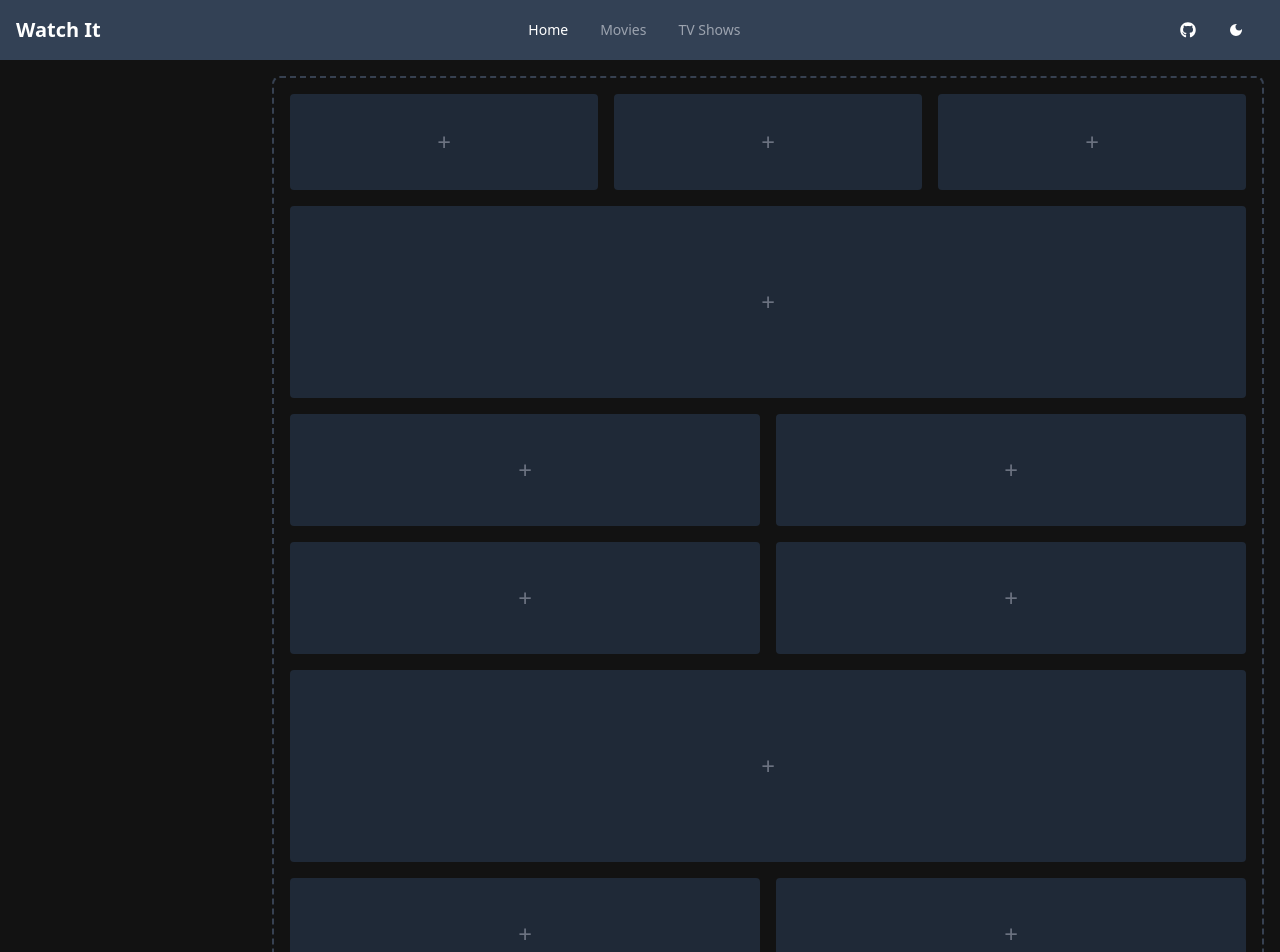
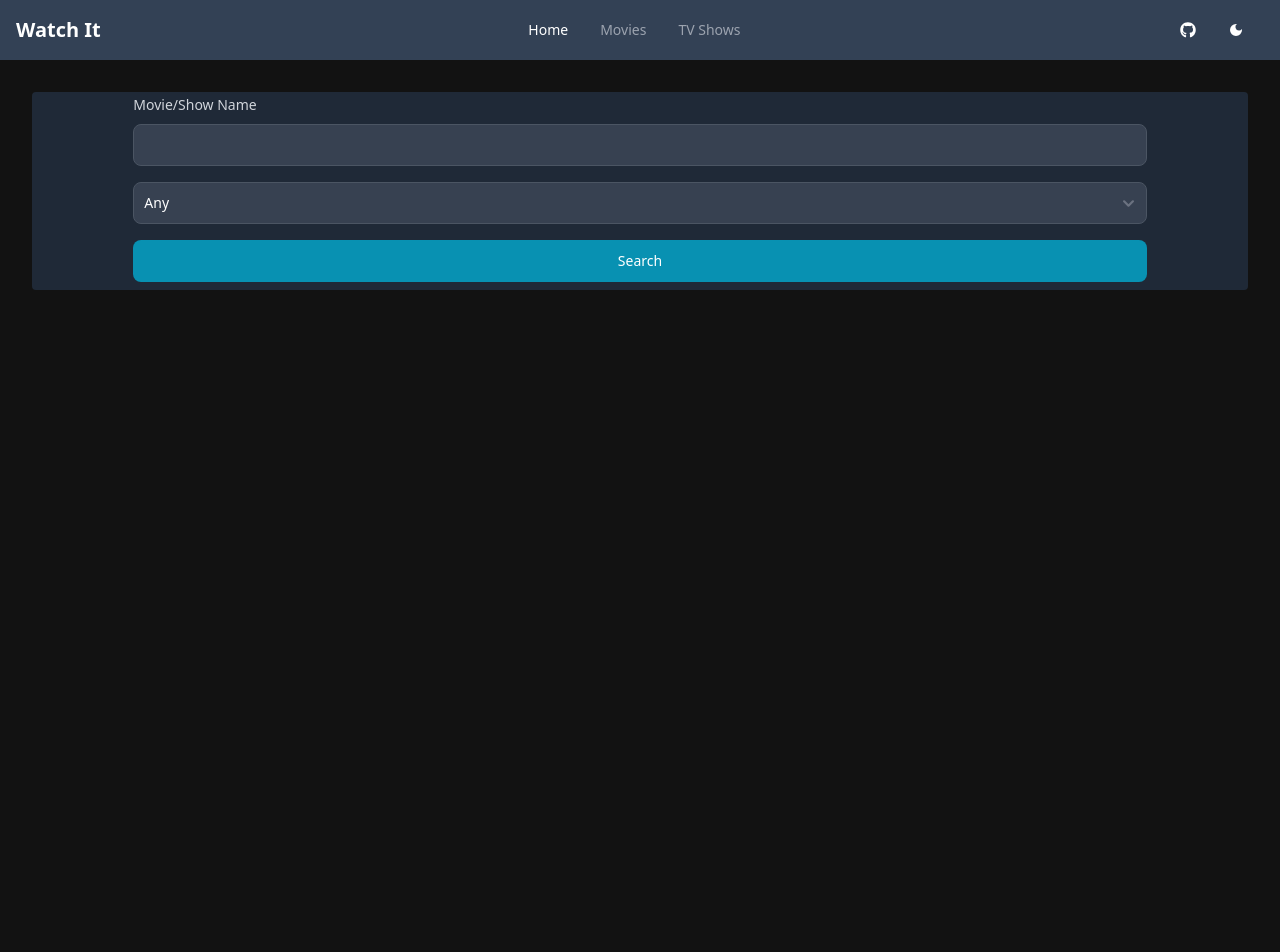
Before and after one commit to daniel-sockness/watch-it, a Next.js app: page / in a window 1280 px wide. Shown: the top 952 px of the page. After the commit the page ends 800 px from the top, so only its background shows below. Built offline with nearby package versions, Linux system fonts and the light colour scheme.

Commit message:
Updated search page to display cards on search

```diff
--- a/pages/index.tsx
+++ b/pages/index.tsx
@@ -6,7 +6,7 @@ import axios from "axios";
 import React from "react";
 import Card from "@/components/card";
 export default function Home() {
-	const [data, setData] = useState();
+	const [data, setData] = useState([]);
 	const totalPages = data?.total_pages;
 	const [title, setTitle] = useState("");
 	const [page, setPage] = useState(1);
@@ -58,53 +58,59 @@ export default function Home() {
 		return buttons;
 	};
 	return (
-		<div class="p-4 sm:ml-64">
-			<div class="p-4 border-2 border-gray-200 border-dashed rounded-lg dark:border-gray-700">
-				<div class="grid grid-cols-3 gap-4 mb-4">
-					<div class="flex items-center justify-center h-24 rounded bg-gray-50 dark:bg-gray-800">
-						<p class="text-2xl text-gray-400 dark:text-gray-500">+</p>
-					</div>
-					<div class="flex items-center justify-center h-24 rounded bg-gray-50 dark:bg-gray-800">
-						<p class="text-2xl text-gray-400 dark:text-gray-500">+</p>
-					</div>
-					<div class="flex items-center justify-center h-24 rounded bg-gray-50 dark:bg-gray-800">
-						<p class="text-2xl text-gray-400 dark:text-gray-500">+</p>
+		<div className="p-4">
+			<div className="p-4 rounded-lg dark:border-gray-700">
+				<div className="flex items-center justify-center mb-4 rounded bg-gray-50 dark:bg-gray-800">
+					<div className="flex flex-col gap-4 w-5/6 mb-2">
+						<div>
+							<div className="mb-2 block">
+								<Label htmlFor="name" value="Movie/Show Name" />
+							</div>
+							<TextInput
+								id="name"
+								required
+								type="text"
+								value={title}
+								onChange={(e) => setTitle(e.currentTarget.value)}
+							/>
+						</div>
+						<Select
+							id="type"
+							name="type"
+							required
+							onChange={(e) => setType(e.currentTarget.value)}
+						>
+							<option value="any">Any</option>
+							<option value="movie">Movie</option>
+							<option value="series">Show</option>
+						</Select>
+						<Button type="submit" onClick={handleSubmit}>
+							Search
+						</Button>
 					</div>
 				</div>
-				<div class="flex items-center justify-center h-48 mb-4 rounded bg-gray-50 dark:bg-gray-800">
-					<p class="text-2xl text-gray-400 dark:text-gray-500">+</p>
+				<div className="grid grid-cols-4 gap-4 mb-4">
+					{data && data.results ? (
+						<>
+							<React.Fragment>
+								{data.results.map((result, i) => (
+									<React.Fragment key={i}>
+										<Card
+											poster_path={result.poster_path}
+											id={result.id}
+											name={result.title}
+										/>
+									</React.Fragment>
+								))}
+							</React.Fragment>
+						</>
+					) : null}
 				</div>
-				<div class="grid grid-cols-2 gap-4 mb-4">
-					<div class="flex items-center justify-center rounded bg-gray-50 h-28 dark:bg-gray-800">
-						<p class="text-2xl text-gray-400 dark:text-gray-500">+</p>
+				{data ? (
+					<div className="flex justify-center w-full">
+						{renderPageButtons()}
 					</div>
-					<div class="flex items-center justify-center rounded bg-gray-50 h-28 dark:bg-gray-800">
-						<p class="text-2xl text-gray-400 dark:text-gray-500">+</p>
-					</div>
-					<div class="flex items-center justify-center rounded bg-gray-50 h-28 dark:bg-gray-800">
-						<p class="text-2xl text-gray-400 dark:text-gray-500">+</p>
-					</div>
-					<div class="flex items-center justify-center rounded bg-gray-50 h-28 dark:bg-gray-800">
-						<p class="text-2xl text-gray-400 dark:text-gray-500">+</p>
-					</div>
-				</div>
-				<div class="flex items-center justify-center h-48 mb-4 rounded bg-gray-50 dark:bg-gray-800">
-					<p class="text-2xl text-gray-400 dark:text-gray-500">+</p>
-				</div>
-				<div class="grid grid-cols-2 gap-4">
-					<div class="flex items-center justify-center rounded bg-gray-50 h-28 dark:bg-gray-800">
-						<p class="text-2xl text-gray-400 dark:text-gray-500">+</p>
-					</div>
-					<div class="flex items-center justify-center rounded bg-gray-50 h-28 dark:bg-gray-800">
-						<p class="text-2xl text-gray-400 dark:text-gray-500">+</p>
-					</div>
-					<div class="flex items-center justify-center rounded bg-gray-50 h-28 dark:bg-gray-800">
-						<p class="text-2xl text-gray-400 dark:text-gray-500">+</p>
-					</div>
-					<div class="flex items-center justify-center rounded bg-gray-50 h-28 dark:bg-gray-800">
-						<p class="text-2xl text-gray-400 dark:text-gray-500">+</p>
-					</div>
-				</div>
+				) : null}
 			</div>
 		</div>
 	);
```
